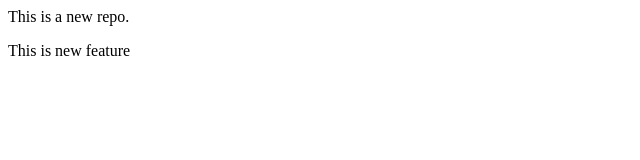
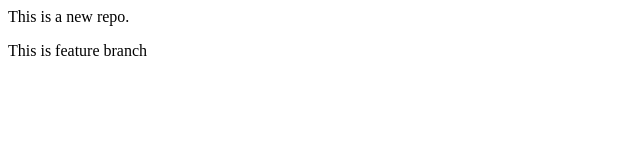
Before and after one commit to RonakDas62/localrepo, a plain HTML site: page index.html in a window 1280 px wide. Shown: the full height of the page, 0-640 px from the left. Drawn offline with Linux system fonts and the light colour scheme.

Commit message:
Add feature

```diff
--- a/index.html
+++ b/index.html
@@ -1,2 +1,2 @@
 <p>This is a new repo.</p>
-<p>This is new feature</p>
+<p>This is feature branch</p>
```
